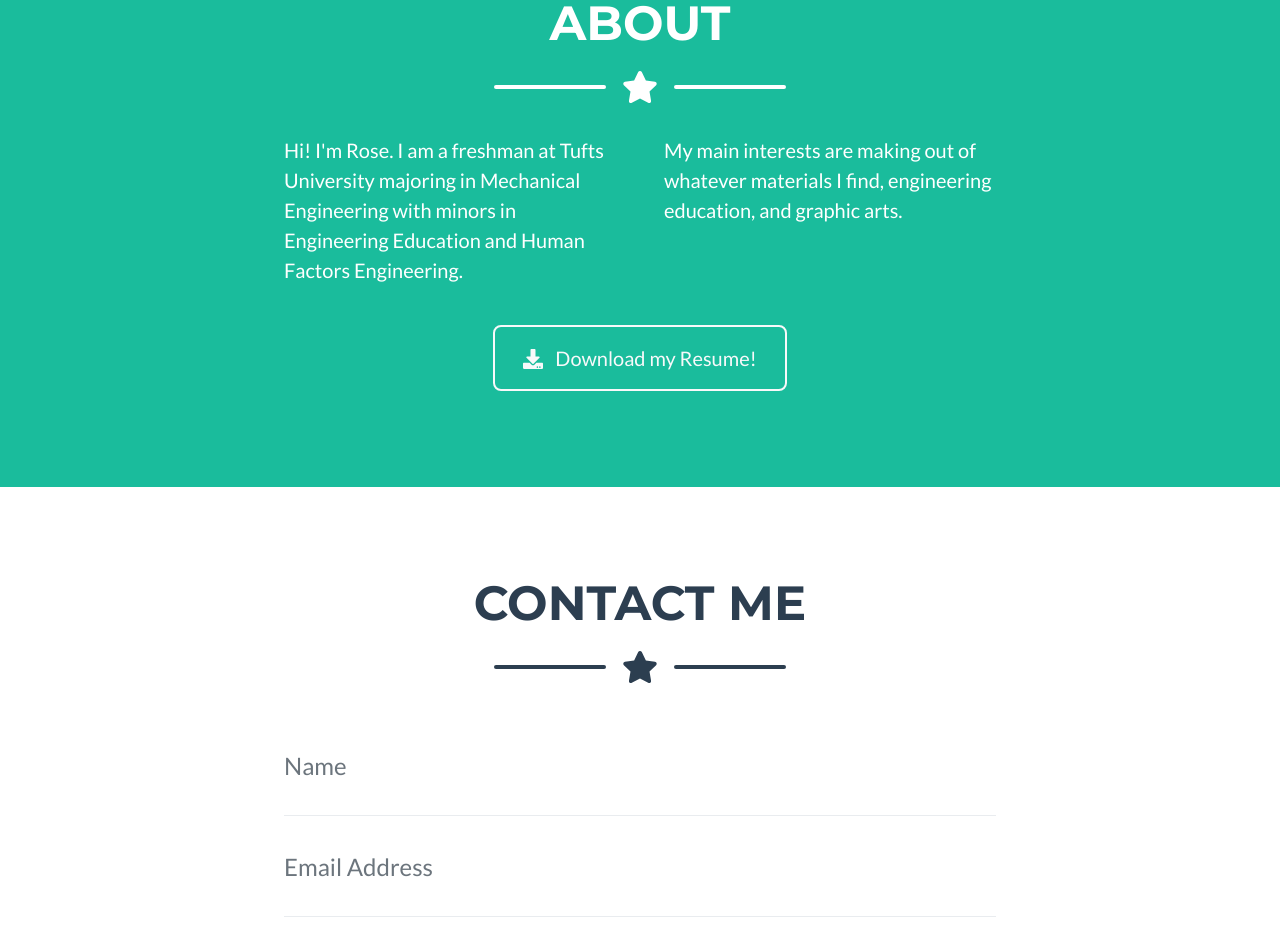
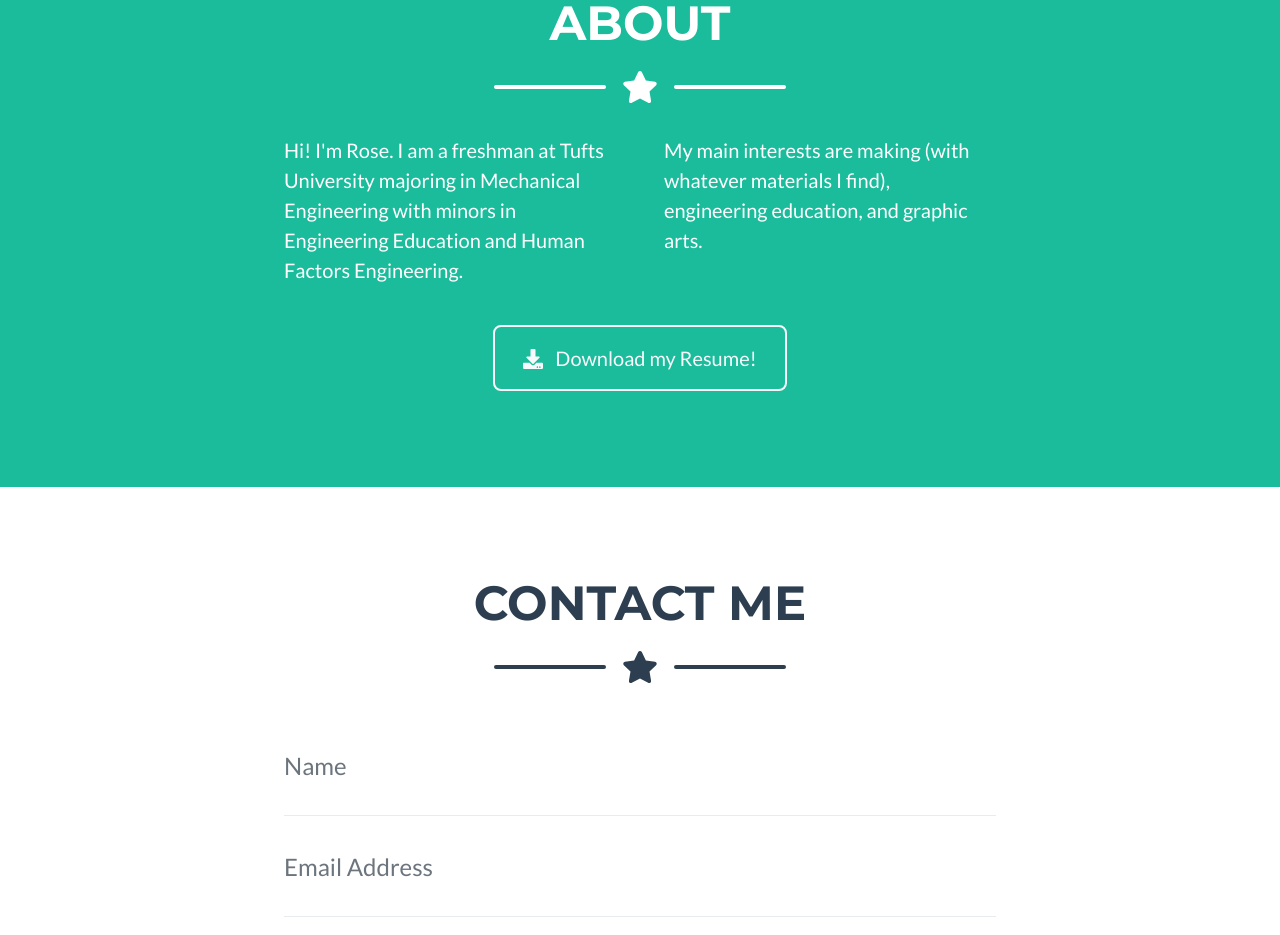
Before and after one commit to r-kitz/r-kitz.github.io, a plain HTML site: page index.html in a window 1280 px wide. Shown: the part 1727-2662 px from the top of the page. Drawn offline with nearby package versions, Linux system fonts and the light colour scheme.

Commit message:
Edited about section.

```diff
--- a/index.html
+++ b/index.html
@@ -135,7 +135,7 @@
                 <!-- About Section Content-->
                 <div class="row">
                     <div class="col-lg-4 ml-auto"><p class="lead">Hi! I'm Rose. I am a freshman at Tufts University majoring in Mechanical Engineering with minors in Engineering Education and Human Factors Engineering.</p></div>
-                    <div class="col-lg-4 mr-auto"><p class="lead">My main interests are making out of whatever materials I find, engineering education, and graphic arts.</p></div>
+                    <div class="col-lg-4 mr-auto"><p class="lead">My main interests are making (with whatever materials I find), engineering education, and graphic arts.</p></div>
                 </div>
                 <!-- About Section Button-->
                 <div class="text-center mt-4">
```
